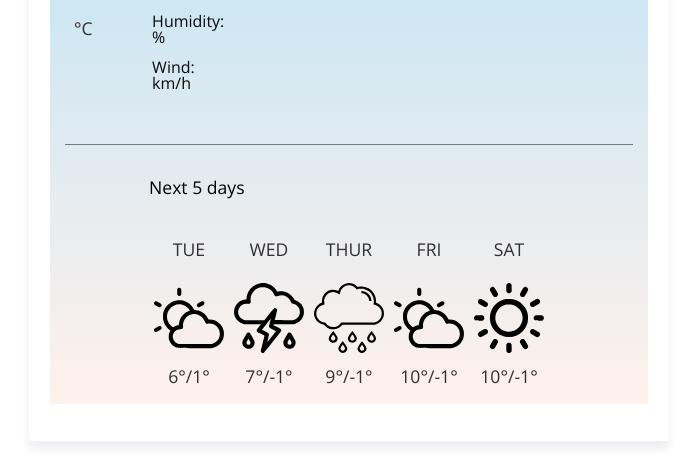
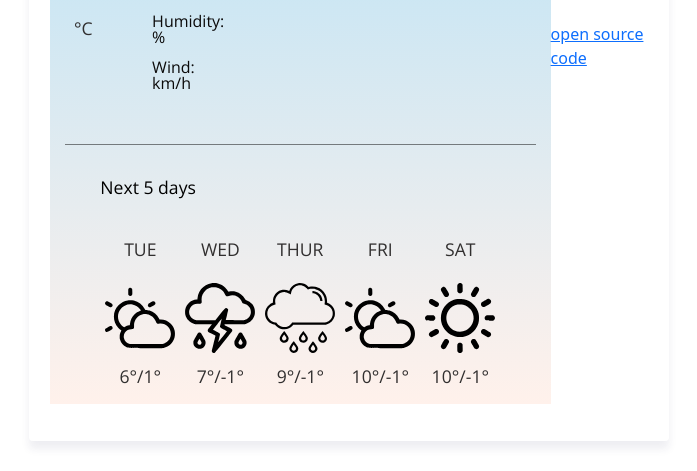
Before and after one commit to mcat-360/vanilla-weather-app-project, a plain HTML site: page index.html in a window 1280 px wide. Shown: the part 339-810 px from the top of the page, without its empty margins (291-988 px from the left). Drawn offline with nearby package versions, Linux system fonts and the light colour scheme; no server answers.

Commit message:
Update index.html
open src code added

```diff
--- a/index.html
+++ b/index.html
@@ -113,5 +113,13 @@
       </div>
     </main>
     <script src="src/index.js"></script>
+    <footer>
+      <p>
+        <a href="https://github.com/mcat-360/vanilla-weather-app-project"
+          >open source code</a
+        >
+        by mcat
+      </p>
+    </footer>
   </body>
 </html>
```
